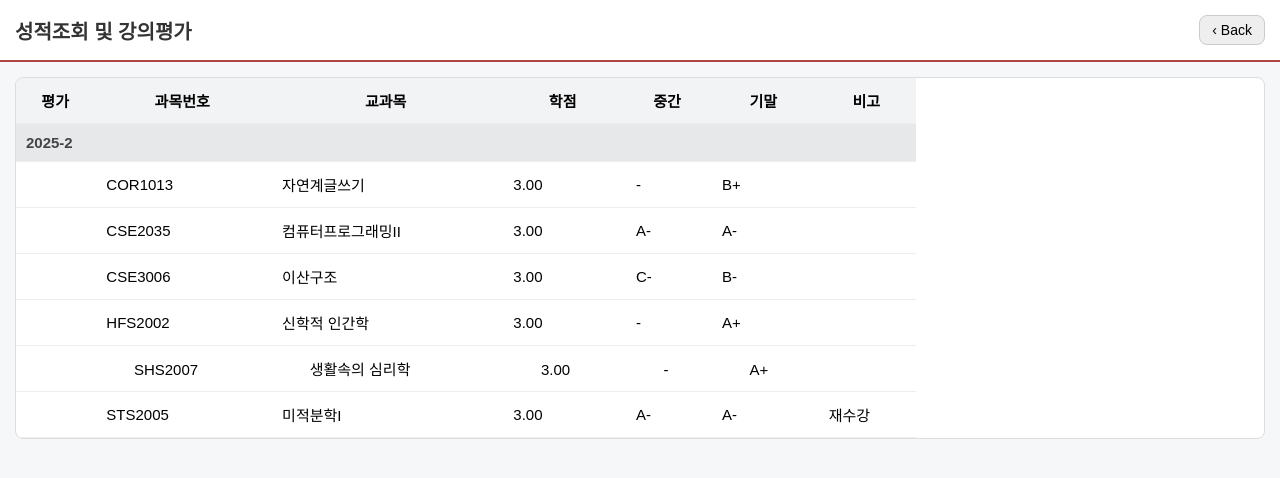
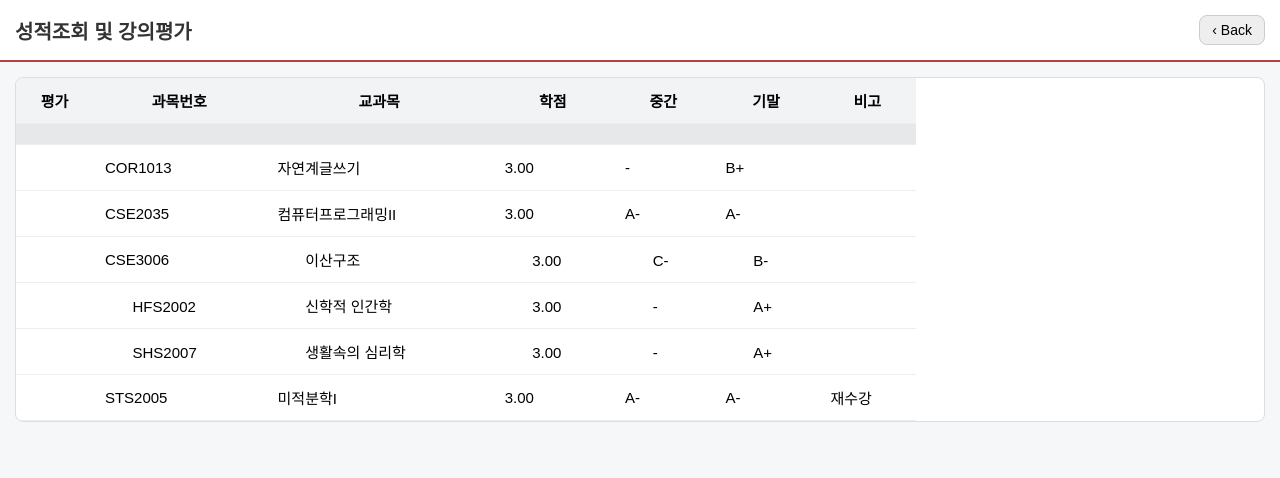
Before and after one commit to znjxjznjxj/rkflrkflql, a plain HTML site: page index.html in a window 1280 px wide. Drawn offline with Linux system fonts and the light colour scheme.

Commit message:
Update index.html

```diff
--- a/index.html
+++ b/index.html
@@ -35,7 +35,7 @@
 
             <!-- 2025-2 구분 -->
             <tr class="semester-row">
-                <td colspan="7">2025-2</td>
+                <td colspan="7"></td>
             </tr>
 
             <tr>
@@ -61,20 +61,20 @@
             <tr>
                 <td></td>
                 <td>CSE3006</td>
-                <td>   이산구조</td>
-                <td>   3.00</td>
-                <td>   C-</td>
-                <td>   B-</td>
+                <td>ㅤㅤ이산구조</td>
+                <td>ㅤㅤ3.00</td>
+                <td>ㅤㅤC-</td>
+                <td>ㅤㅤB-</td>
                 <td></td>
             </tr>
 
             <tr>
                 <td></td>
-                <td>HFS2002</td>
-                <td>신학적 인간학</td>
-                <td>3.00</td>
-                <td>-</td>
-                <td>A+</td>
+                <td>ㅤㅤHFS2002</td>
+                <td>ㅤㅤ신학적 인간학</td>
+                <td>ㅤㅤ3.00</td>
+                <td>ㅤㅤ-</td>
+                <td>ㅤㅤA+</td>
                 <td></td>
             </tr>
 
```
